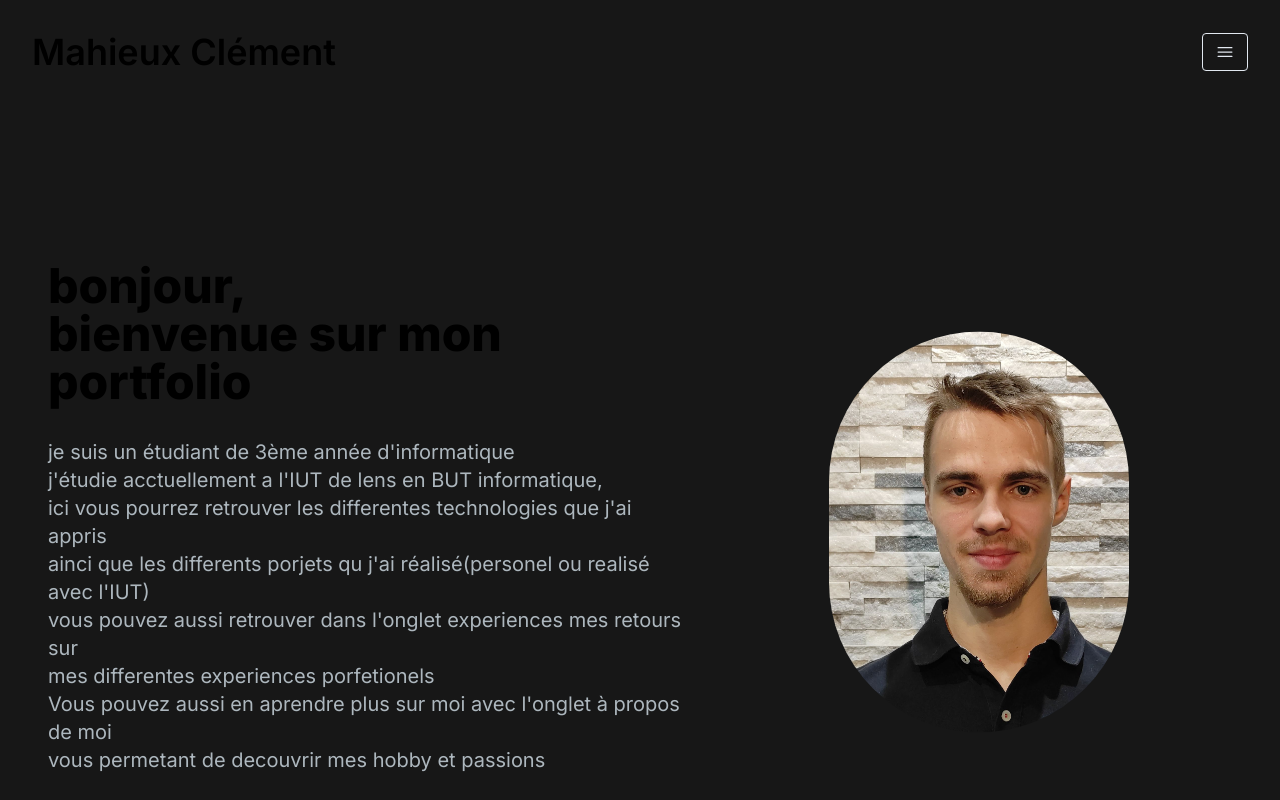
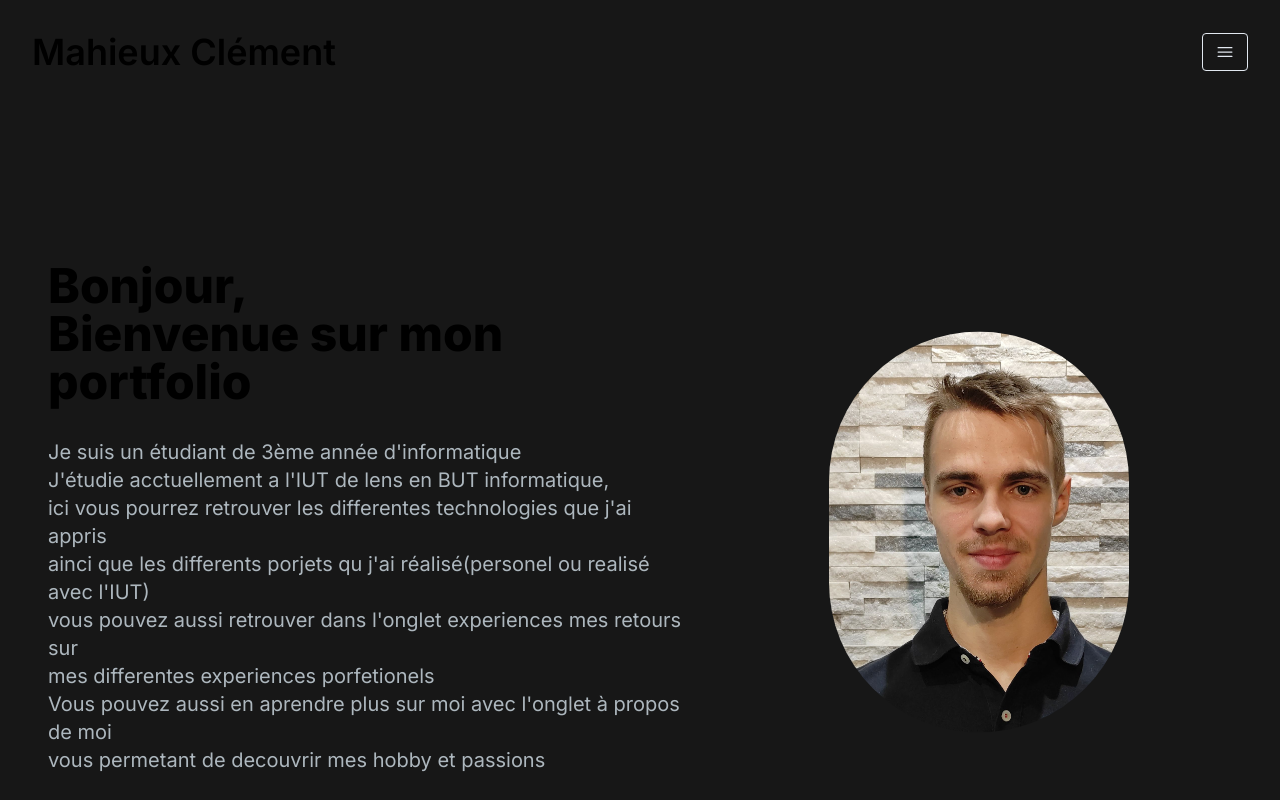
Before and after one commit to mahieuxclement/portfolio, a Next.js app: page / in a window 1280 px wide. Shown: the top 800 px of the page. Built offline with nearby package versions, Linux system fonts and the light colour scheme.

Commit message:
Update page.tsx

```diff
--- a/app/Home/page.tsx
+++ b/app/Home/page.tsx
@@ -8,11 +8,11 @@ export default function HomeContent() {
     <div className='grid grid-cols-1 sm:grid-cols-11 mt-[150px]' >
         <div className="col-span-6 place-self-center text-center sm:text-left ">
             <h1 className='mb-8 lg:text-5xl font-extrabold'>
-                bonjour,<br/> bienvenue sur mon portfolio
+                Bonjour,<br/> Bienvenue sur mon portfolio
             </h1>
             <p className='text-[#ADB7BE] text-base sm:text-lg lg:text-xl mb-7 '>
-                je suis un étudiant de 3ème année d'informatique<br/>
-                j'étudie acctuellement a l'IUT de lens en BUT informatique,<br/>
+                Je suis un étudiant de 3ème année d'informatique<br/>
+                J'étudie acctuellement a l'IUT de lens en BUT informatique,<br/>
                 ici vous pourrez retrouver les differentes technologies que j'ai appris <br/>
                 ainci que les differents porjets qu j'ai réalisé(personel ou realisé avec l'IUT)<br/>
                 vous pouvez aussi retrouver dans l'onglet experiences mes retours sur<br/>
```
